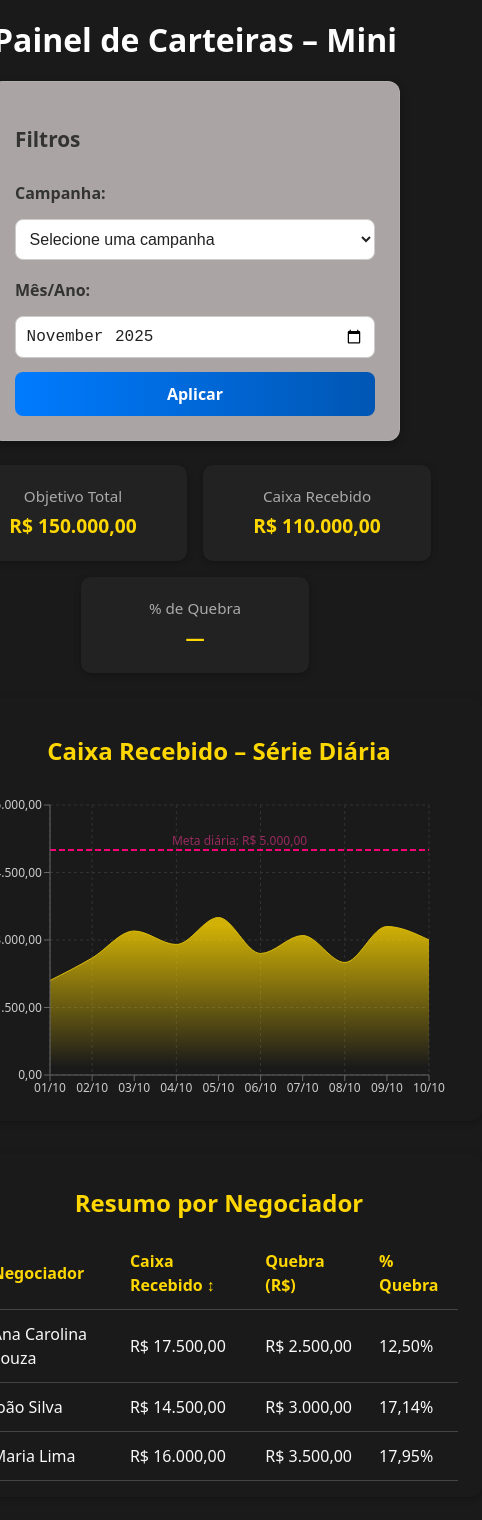
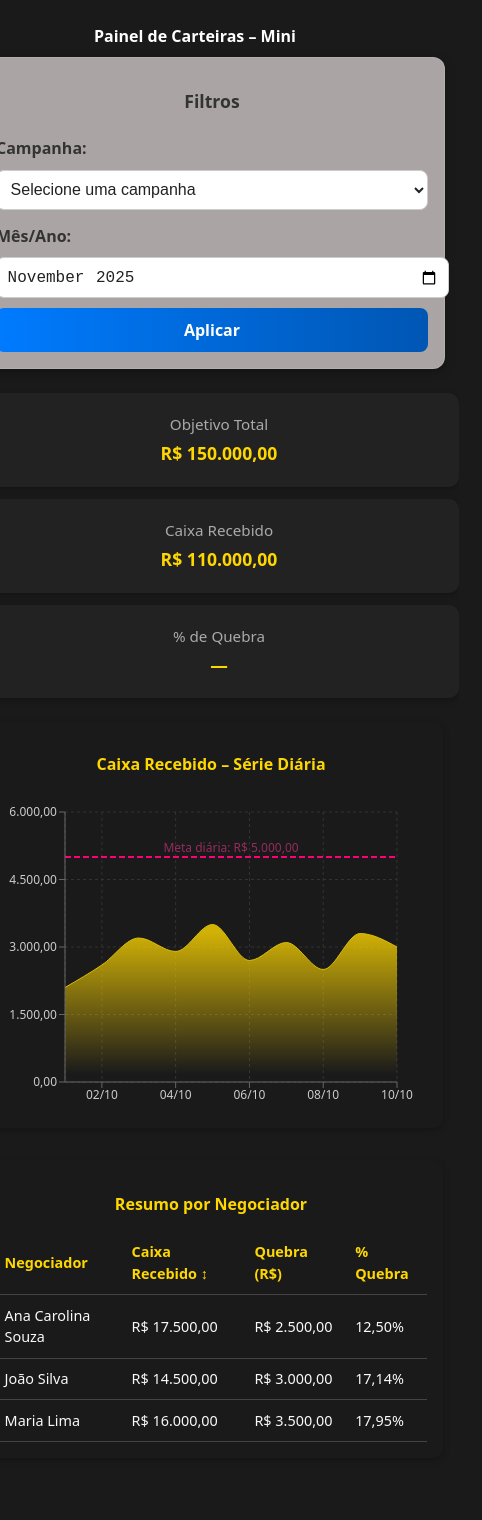
Before and after one commit to pedrohenriquecalais/painel-carteiras-mini, a React (Vite) app: page / in a window 390 px wide. Shown: the top 1520 px of the page, 482 px wide, since content can reach past the window. Built offline with nearby package versions, Linux system fonts and the light colour scheme.

Commit message:
Ajuste de responsividade no layout mobile

```diff
--- a/src/App.css
+++ b/src/App.css
@@ -2,24 +2,26 @@
    Estrutura principal
    ============================== */
 
-/* centralização do painel dentro do #root */
+/* centralização do painel dentro do root */
 #root {
   display: flex;
   justify-content: center;
-  align-items: flex-start;
+  align-items: center;
   min-height: 100vh;
   width: 100%;
+  padding: 1rem 0;
+  box-sizing: border-box;
 }
 
-/* centraliza e limita a largura do painel */
+/*  limitando a largura do painel */
 .content-wrapper {
   display: flex;
   flex-direction: column;
   align-items: center;
-  justify-content: flex-start;
+  justify-content: center;
   width: 100%;
   max-width: 800px;
-  padding: 2rem;
+  padding: 2rem 1rem;
   box-sizing: border-box;
 }
 
@@ -49,7 +51,6 @@
   margin-bottom: 0.5rem;
 }
 
-/* labels */
 .filter-container label {
   font-weight: 600;
   color: #333;
@@ -162,6 +163,7 @@
   margin-bottom: 2rem;
   width: 100%;
   max-width: 800px;
+  overflow-x: auto; /* evitando quebra no mobile */
 }
 
 .table-container h2 {
@@ -173,6 +175,7 @@
 table {
   width: 100%;
   border-collapse: collapse;
+  min-width: 500px; /* garante legibilidade em telas pequenas */
 }
 
 th, td {
@@ -194,3 +197,114 @@ tr:hover {
   background-color: #2f2f2f;
   transition: 0.2s;
 }
+
+/* ==============================
+   Responsividade
+   ============================== */
+
+@media (max-width: 768px) {
+  #root {
+    align-items: center;
+    padding: 1rem 0 4rem; /* adiciona espaço extra no final */
+  }
+
+  .content-wrapper {
+    padding: 1.5rem 1rem 4rem; /* segurança para evitar corte inferior */
+  }
+
+  .filter-container {
+    width: 100%;
+    max-width: 100%;
+    padding: 1rem;
+  }
+
+  .filter-container h2 {
+    font-size: 1.1rem;
+    text-align: center;
+  }
+
+  .filter-container select,
+  .filter-container input,
+  .filter-container button {
+    width: 100%;
+  }
+
+  .kpis-container {
+    flex-direction: column;
+    align-items: stretch;
+    gap: 0.8rem;
+  }
+
+  .kpi-card {
+    width: 100%;
+  }
+
+  .chart-container,
+  .table-container {
+    padding: 1rem;
+  }
+
+  th, td {
+    padding: 0.6rem;
+    font-size: 0.9rem;
+  }
+
+  h1, h2 {
+    font-size: clamp(1rem, 4vw, 1.3rem);
+  }
+}
+
+@media (max-width: 480px) {
+  .filter-container {
+    gap: 0.6rem;
+  }
+
+  .kpi-value {
+    font-size: 1.1rem;
+  }
+
+  .chart-container h2,
+  .table-container h2 {
+    font-size: 1rem;
+  }
+
+  table {
+    min-width: 400px;
+  }
+}
+/* ==============================
+   Ajuste de área inferior (filtros selecionados)
+   ============================== */
+
+/* adiciona respiro no final do conteúdo */
+.content-wrapper {
+  padding-bottom: 5rem; /* espaço para o conteúdo não cortar no mobile */
+}
+
+
+.footer-info {
+  margin-top: 2rem;
+  text-align: center;
+  color: #f9f9f9;
+  font-size: 0.95rem;
+  line-height: 1.4;
+}
+
+/* texto de campanha e mês/ano */
+.footer-info strong {
+  color: #ffd700;
+  font-weight: 700;
+}
+
+/* responsividade — mais espaço em telas pequenas */
+@media (max-width: 768px) {
+  .footer-info {
+    font-size: 0.9rem;
+    padding-bottom: env(safe-area-inset-bottom, 2rem);
+    margin-bottom: 2rem;
+  }
+
+  .content-wrapper {
+    padding-bottom: 6rem;
+  }
+}
```
